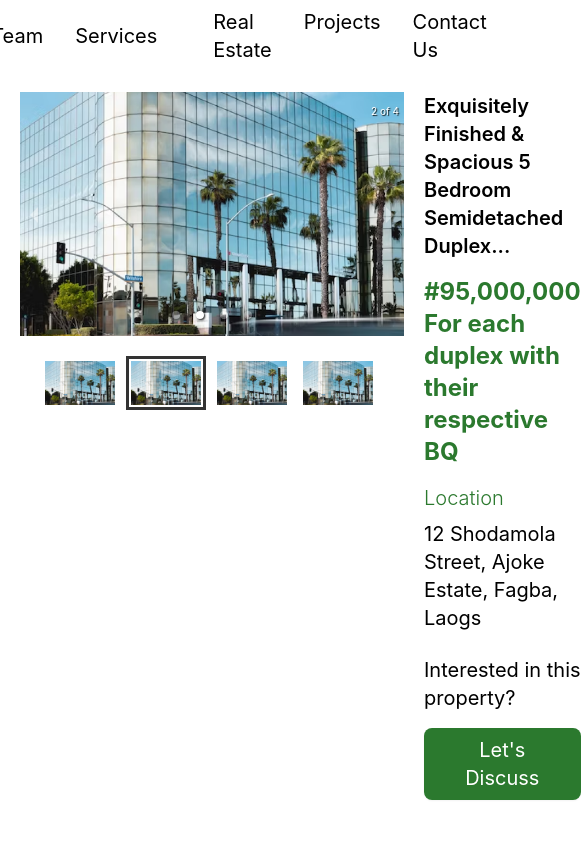
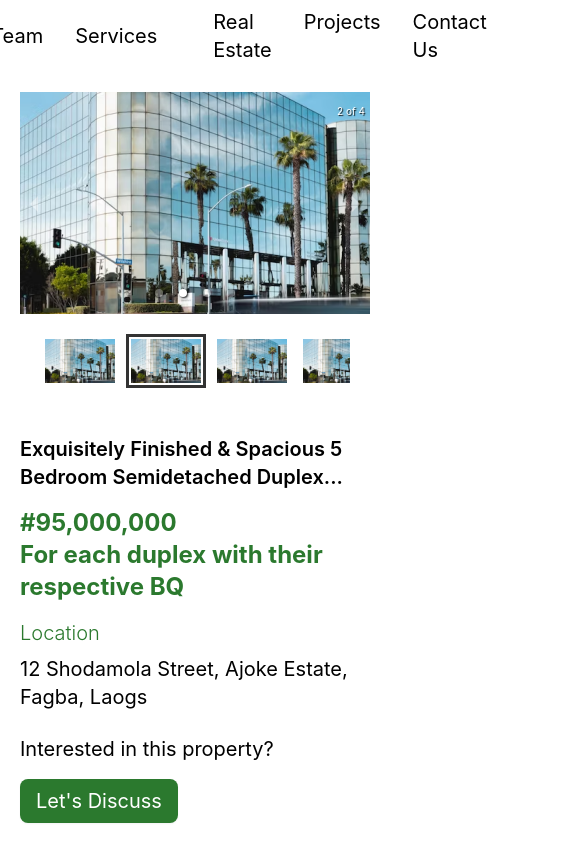
Before and after one commit to ifedolapoomoniyi/Jocacel-New, a React (Vite) app: page /real-estate/1 in a window 390 px wide. Shown: the top 844 px of the page, 581 px wide, since content can reach past the window. Built offline with nearby package versions, Linux system fonts and the light colour scheme.

Commit message:
Add basic responsiveness

```diff
--- a/src/pages/Property.jsx
+++ b/src/pages/Property.jsx
@@ -11,7 +11,7 @@ const Property = () => {
 		<div className="text-xl">
 			<Navbar />
 
-			<div className="p-5 flex flex-row gap-5">
+			<div className="p-5 flex lg:flex-row flex-col gap-5">
 				<div className="flex-1">
 					<ImgSlider />
 				</div>
```
